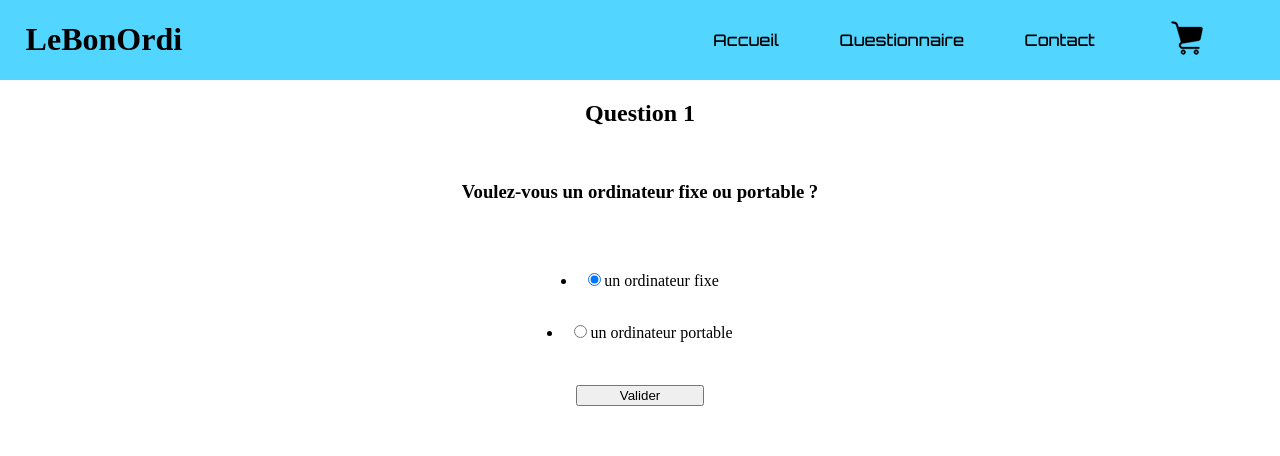
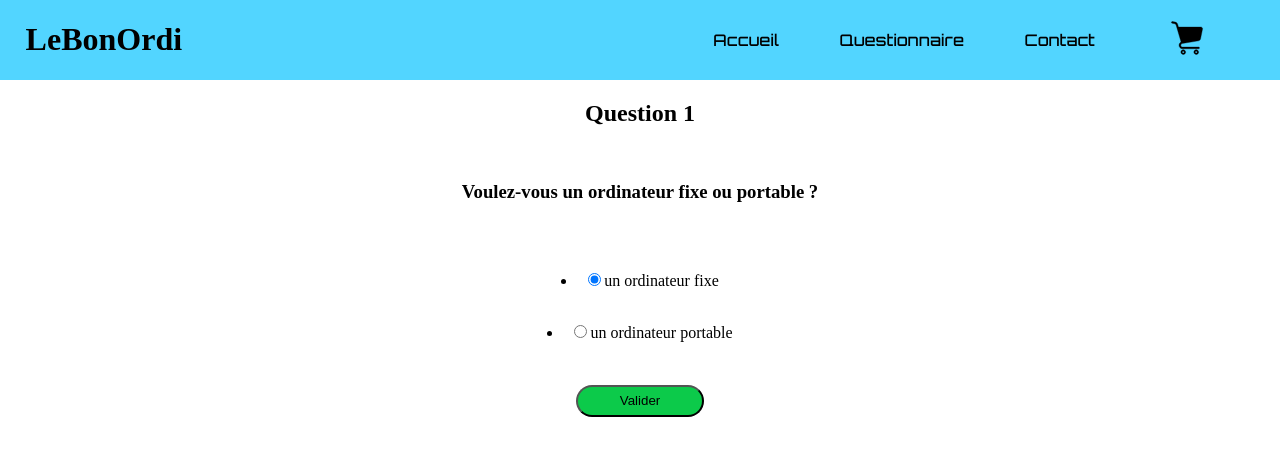
Before and after one commit to ArtyMartin/lebonordi, an Angular app: page /questionaire in a window 1280 px wide. Shown: the top 456 px of the page. Built offline with nearby package versions, Linux system fonts and the light colour scheme; a web font is replaced by a local one.

Commit message:
Modification Questionnaire bouton valider

```diff
--- a/src/app/questionnaire/questionnaire.component.css
+++ b/src/app/questionnaire/questionnaire.component.css
@@ -22,3 +22,12 @@ main > * {
     margin-top: 2em;
     width: 10%;
 }
+
+button {
+    background-color: #0CCA4A;
+    width: 7vw;
+    height: 4vh;
+    border-radius: 25px;
+    text-decoration: none;
+    cursor: pointer;
+}
```
